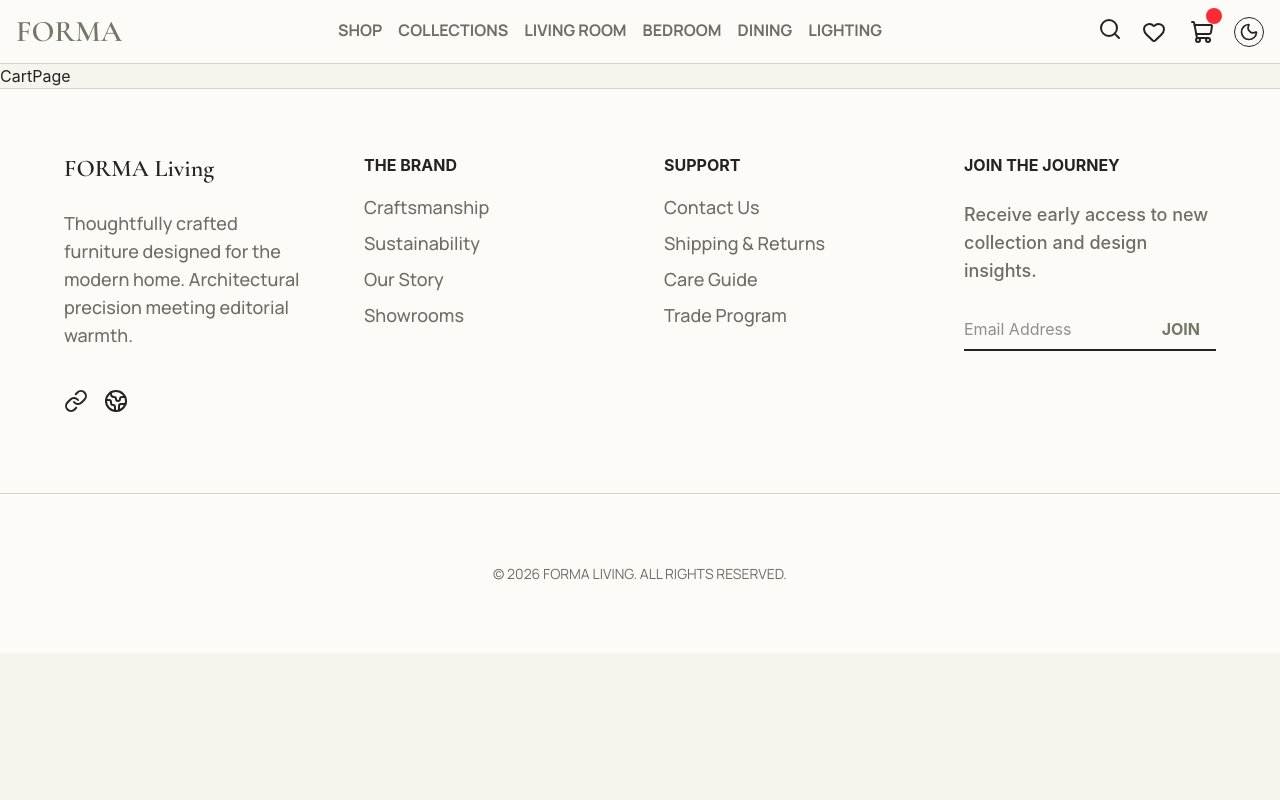
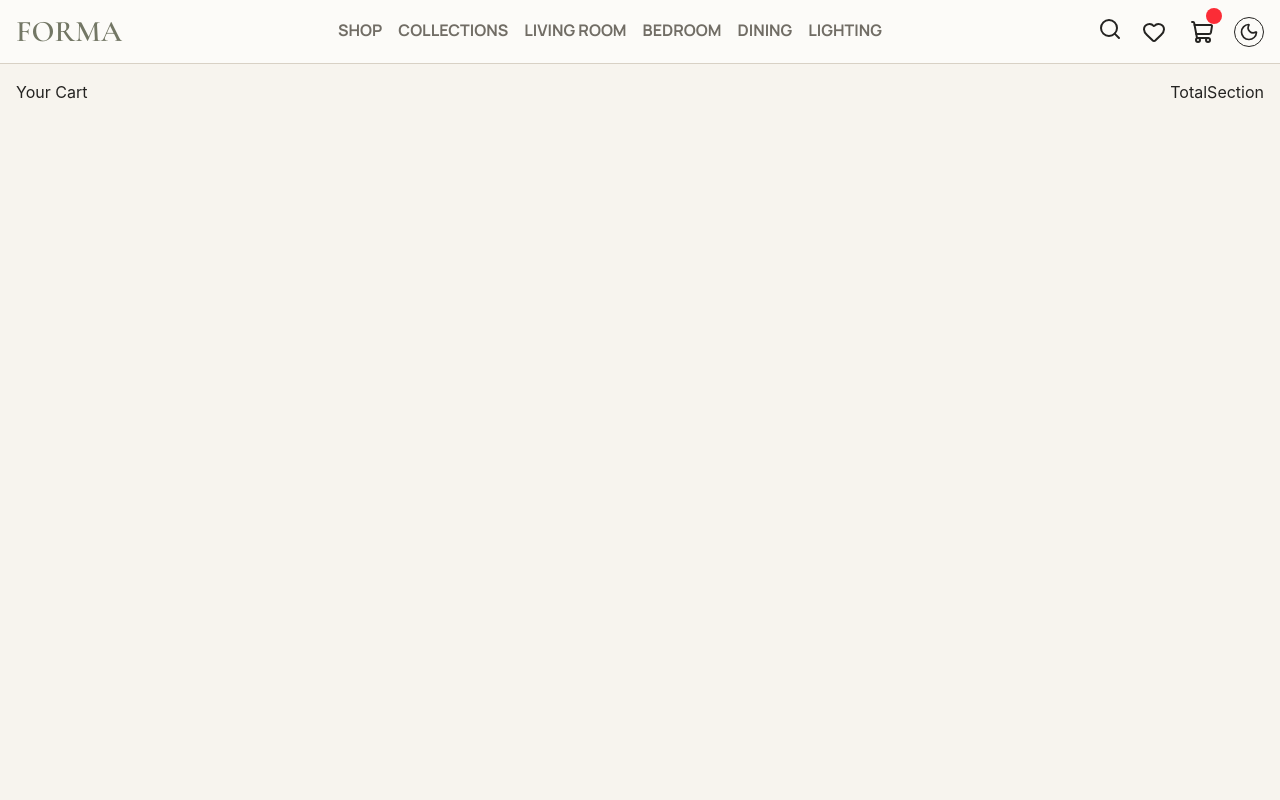
Before and after one commit to Puneetkumarboinpally/Forma, a React (Vite) app: page /cart in a window 1280 px wide. Shown: the top 800 px of the page. Built offline with nearby package versions, Linux system fonts and the light colour scheme.

Commit message:
cart products page created

```diff
--- /dev/null
+++ b/src/components/CartProducts.tsx
@@ -0,0 +1,34 @@
+import { useCartStore } from "../store/cartStore";
+
+const CartProducts = () => {
+  const { cart, increaseQuantity, decreaseQuantity } = useCartStore();
+  return (
+    <div className="h-full w-full lg:w-2/3">
+      <h2>Your Cart</h2>
+      <div className="flex flex-col gap-4">
+        {cart.map((item) => (
+          <div
+            key={item.product.id}
+            className="flex gap-4 p-4 border border-border rounded-lg shadow-md transition-all duration-300 hover:-translate-y-1"
+          >
+            <div className="h-40 w-50 overflow-hidden">
+              <img
+                src={item.product.img}
+                alt={item.product.title}
+                className="h-full w-full object-cover rounded-lg"
+              />
+            </div>
+            <div className="flex flex-col gap-2">
+              <h2 className="text-3xl font-body font-bold ">
+                {item.product.title}
+              </h2>
+              <p className="text-3xl font-body font-bold ">price: £{item.product.price}</p>
+            </div>
+          </div>
+        ))}
+      </div>
+    </div>
+  );
+};
+
+export default CartProducts;
--- /dev/null
+++ b/src/components/TotalSection.tsx
@@ -0,0 +1,9 @@
+
+
+const TotalSection = () => {
+  return (
+    <div>TotalSection</div>
+  )
+}
+
+export default TotalSection
--- a/src/pages/CartPage.tsx
+++ b/src/pages/CartPage.tsx
@@ -1,5 +1,15 @@
+import CartProducts from "../components/CartProducts";
+import TotalSection from "../components/TotalSection";
+
 const CartPage = () => {
-  return <div>CartPage</div>;
+  return (
+    <section className="min-h-screen p-4">
+      <div className="laptop:flex justify-between items-center">
+        <CartProducts />
+        <TotalSection />
+      </div>
+    </section>
+  );
 };
 
 export default CartPage;
```
